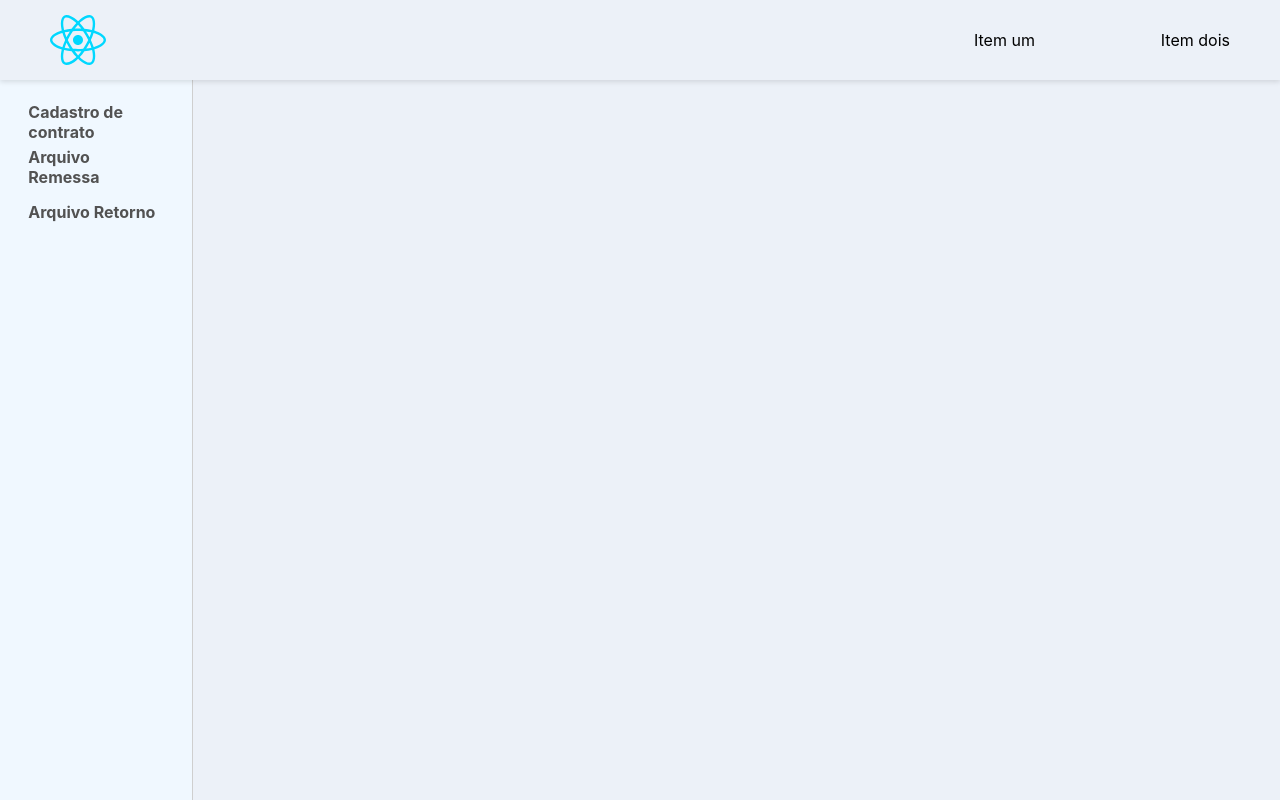
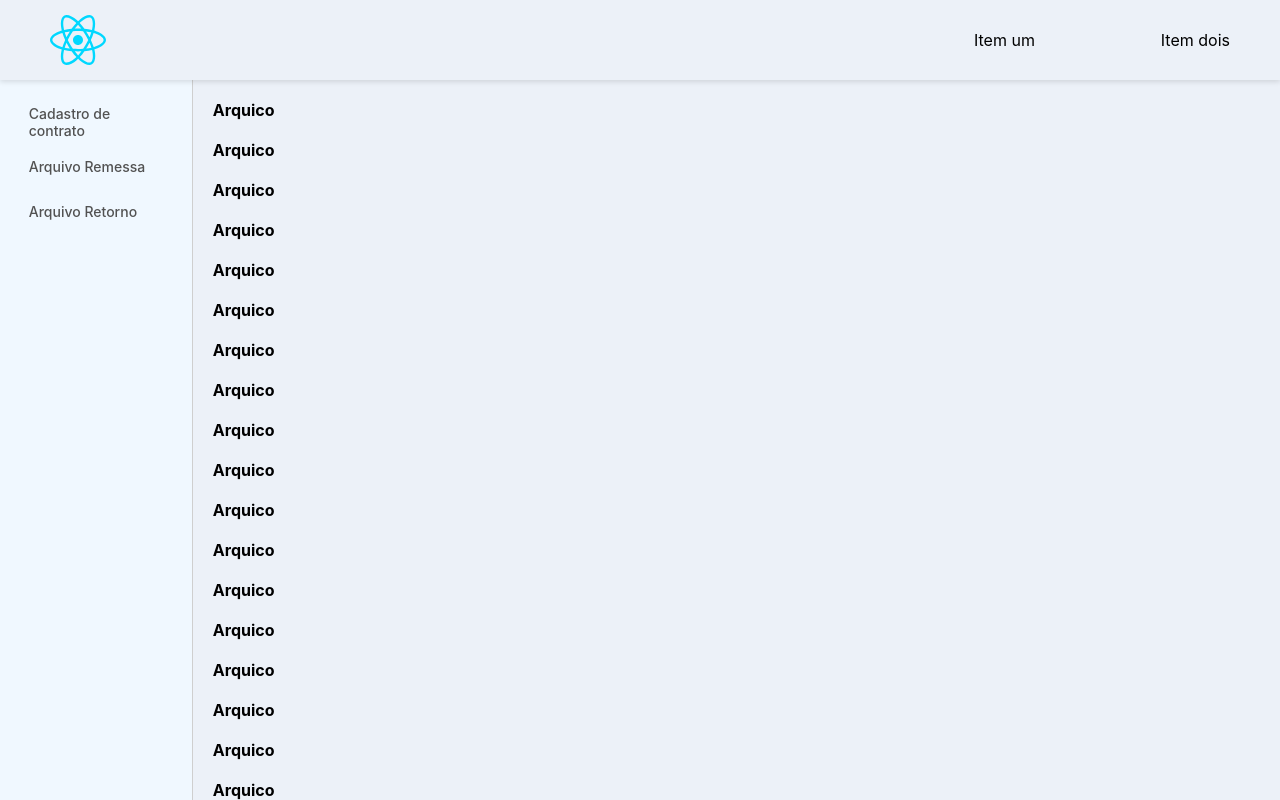
Before and after one commit to DiegoCiara/Guide, a React (Vite) app: page /arquivoremessa in a window 1280 px wide. Built offline with nearby package versions, Linux system fonts and the light colour scheme.

Commit message:
Estrutura OK

```diff
--- a/src/App.css
+++ b/src/App.css
@@ -12,6 +12,8 @@
 .MenuItem{
   display: flex;
   align-items: center;
+  font-weight: 500;
+  font-size: .875rem;
   transition: 0.2s;
   width: 70%;
   height: 20px;
@@ -19,6 +21,7 @@
   padding: 5%;
   border-radius: 10px;
   margin: 2px;
+  text-decoration: none;
 }
 
 .MenuItem:hover{
--- a/src/App.jsx
+++ b/src/App.jsx
@@ -1,18 +1,22 @@
 import './App.css'
 import { NavBar } from './ui/components/NavBar'
 import { Drawler } from './ui/components/Drawler'
-import { Route, Routes, BrowserRouter as Router, Navigate, RouterProvider, BrowserRouter
+import { Route, Routes, BrowserRouter as Router,
 } from 'react-router-dom'
 import { Home } from './pages/home'
 import { CadastroContrato } from './pages/contents/cadastrocontrato'
 import { ArquivoRemessa } from './pages/contents/arquivoremessa'
 import { ArquivoRetorno } from './pages/contents/arquivoretorno'
+import { Container } from './ui/styles/Container'
+import { Content } from './ui/styles/Content'
 
 function App() {
   return (
     <>
       <NavBar/>
+      <Container>
         <Drawler/>
+        <Content style={{overflowY: "scroll"}}>
           <Router>
               <Routes>
                 <Route path='/' element={<Home/>}/>
@@ -22,6 +26,8 @@ function App() {
                 <Route path="*" element={<Home/>} />
               </Routes>
           </Router>
+        </Content>
+      </Container>
     </>
   )
 }
--- a/src/pages/contents/arquivoremessa.jsx
+++ b/src/pages/contents/arquivoremessa.jsx
@@ -1,7 +1,95 @@
+import { ContentPage } from "../../ui/styles/Content";
 
 export function ArquivoRemessa() {
   return(
-    <>
-    </>
+    <ContentPage>
+    <b>Arquico</b><br/>
+      <b>Arquico</b><br/>
+      <b>Arquico</b><br/>
+      <b>Arquico</b><br/>
+      <b>Arquico</b><br/>
+      <b>Arquico</b><br/>
+      <b>Arquico</b><br/>
+      <b>Arquico</b><br/>
+      <b>Arquico</b><br/>
+      <b>Arquico</b><br/>
+      <b>Arquico</b><br/>
+      <b>Arquico</b><br/>
+      <b>Arquico</b><br/>
+      <b>Arquico</b><br/>
+      <b>Arquico</b><br/>
+      <b>Arquico</b><br/>
+      <b>Arquico</b><br/>
+      <b>Arquico</b><br/>
+      <b>Arquico</b><br/>
+      <b>Arquico</b><br/>
+      <b>Arquico</b><br/>
+      <b>Arquico</b><br/>
+      <b>Arquico</b><br/>
+      <b>Arquico</b><br/>
+      <b>Arquico</b><br/>
+      <b>Arquico</b><br/>
+      <b>Arquico</b><br/>
+      <b>Arquico</b><br/>
+      <b>Arquico</b><br/>
+      <b>Arquico</b><br/>
+      <b>Arquico</b><br/>
+      <b>Arquico</b><br/>
+      <b>Arquico</b><br/>
+      <b>Arquico</b><br/>
+      <b>Arquico</b><br/>
+      <b>Arquico</b><br/>
+      <b>Arquico</b><br/>
+      <b>Arquico</b><br/>
+      <b>Arquico</b><br/>
+      <b>Arquico</b><br/>
+      <b>Arquico</b><br/>
+      <b>Arquico</b><br/>
+      <b>Arquico</b><br/>
+      <b>Arquico</b><br/>
+      <b>Arquico</b><br/>
+      <b>Arquico</b><br/>
+      <b>Arquico</b><br/>
+      <b>Arquico</b><br/>
+      <b>Arquico</b><br/>
+      <b>Arquico</b><br/>
+      <b>Arquico</b><br/>
+      <b>Arquico</b><br/>
+      <b>Arquico</b><br/>
+      <b>Arquico</b><br/>
+      <b>Arquico</b><br/>
+      <b>Arquico</b><br/>
+      <b>Arquico</b><br/>
+      <b>Arquico</b><br/>
+      <b>Arquico</b><br/>
+      <b>Arquico</b><br/>
+      <b>Arquico</b><br/>
+      <b>Arquico</b><br/>
+      <b>Arquico</b><br/>
+      <b>Arquico</b><br/>
+      <b>Arquico</b><br/>
+      <b>Arquico</b><br/>
+      <b>Arquico</b><br/>
+      <b>Arquico</b><br/>
+      <b>Arquico</b><br/>
+      <b>Arquico</b><br/>
+      <b>Arquico</b><br/>
+      <b>Arquico</b><br/>
+      <b>Arquico</b><br/>
+      <b>Arquico</b><br/>
+      <b>Arquico</b><br/>
+      <b>Arquico</b><br/>
+      <b>Arquico</b><br/>
+      <b>Arquico</b><br/>
+      <b>Arquico</b><br/>
+      <b>Arquico</b><br/>
+      <b>Arquico</b><br/>
+      <b>Arquico</b><br/>
+      <b>Arquico</b><br/>
+      <b>Arquico</b><br/>
+      <b>Arquico</b><br/>
+      <b>Arquico</b><br/>
+
+    </ContentPage>
   )
 }
--- a/src/pages/contents/arquivoretorno.jsx
+++ b/src/pages/contents/arquivoretorno.jsx
@@ -1,8 +1,10 @@
+import { ContentPage } from "../../ui/styles/Content";
 
 
 export function ArquivoRetorno() {
   return(
-    <>
-    </>
+    <ContentPage>
+      Essa é a página de arquivo retorno
+    </ContentPage>
   )
 }
--- a/src/pages/contents/cadastrocontrato.jsx
+++ b/src/pages/contents/cadastrocontrato.jsx
@@ -1,10 +1,9 @@
-
-
-
-
+import { ContentPage } from "../../ui/styles/Content";
 
 export function CadastroContrato() {
   return(
-    <></>
+    <ContentPage>
+      Esse é a página de cadastro de contrato
+    </ContentPage>
   )
 }
--- a/src/ui/components/Drawler/index.jsx
+++ b/src/ui/components/Drawler/index.jsx
@@ -1,13 +1,30 @@
+
+import { useNavigate } from "react-router-dom";
 import { DrawlerStyled, MenuDrawler } from "../../styles/DrawlerStyled";
-import '/src/App.css'
+import '/src/App.css';
 
 export function Drawler() {
+  // const navigate = useNavigate()
+    // const navigateCadastroContrato = () => {
+    //   // 👇️ navigate to /contacts
+    //   navigate('/cadastrocontrato');
+    // };
+
+    // const navigateRemessa = () => {
+    //   // 👇️ navigate to /contacts
+    //   navigate('/arquivoremessa');
+    // };
+    // const navigateRetorno = () => {
+    //   // 👇️ navigate to /contacts
+    //   navigate('/arquivoretorno');
+    // };
+
   return(
     <DrawlerStyled>
       <MenuDrawler>
-        <h4 className="MenuItem">Cadastro de contrato</h4>
-        <h4 className="MenuItem">Arquivo Remessa</h4>
-        <h4 className="MenuItem">Arquivo Retorno</h4>
+        <a className="MenuItem"  href="/cadastrocontrato">Cadastro de contrato</a>
+        <a className="MenuItem" href="/arquivoremessa">Arquivo Remessa</a>
+        <a className="MenuItem" href="/arquivoretorno">Arquivo Retorno</a>
       </MenuDrawler>
     </DrawlerStyled>
   )
--- a/src/ui/styles/Container.jsx
+++ b/src/ui/styles/Container.jsx
@@ -1,5 +1,8 @@
 import styled from "styled-components";
 
 export const Container = styled.div`
-
+    display: flex;
+    justify-content: space-between;
+    width: 100vw;
+    height: 90vh;
 `;
--- /dev/null
+++ b/src/ui/styles/Content.jsx
@@ -0,0 +1,15 @@
+import styled from "styled-components";
+
+export const Content = styled.div`
+    width: 85vw;
+    height: auto;
+    display: flex;
+    flex-direction: column;
+`;
+
+export const ContentPage = styled(Content)`
+    max-width: 100%;
+    padding: 20px;
+    text-align: left;
+    width: auto;
+`;
--- a/src/ui/styles/DrawlerStyled.jsx
+++ b/src/ui/styles/DrawlerStyled.jsx
@@ -18,4 +18,5 @@ export const MenuDrawler = styled(DrawlerStyled)`
   padding: 0;
   margin-top: 20px;
   justify-content: start;
+  border: none;
 `;
```
Lines whose indentation alone changed are shown as unchanged.
